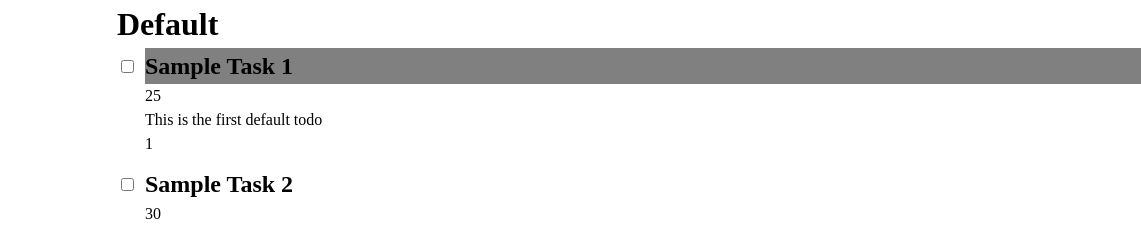
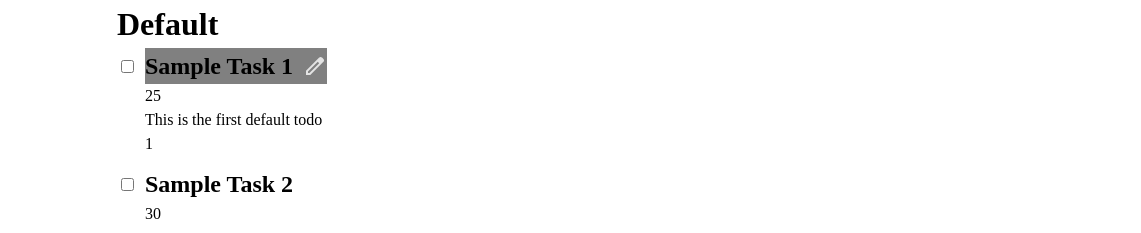
Before and after one commit to alexc2029/odin-todolist, a website built with webpack: page src/template.html in a window 1280 px wide. Both pictures are taken after a click on the element "Sample Task 1". Shown: the top 233 px of the page, 139-1280 px from the left. Built offline with nearby package versions, Linux system fonts and the light colour scheme; files whose address does not match are found by name.

Commit message:
Style edit button for todo items

```diff
--- a/src/dom-functions.js
+++ b/src/dom-functions.js
@@ -1,6 +1,5 @@
 import tagIcon from "./icons/tag.svg";
-import pinIcon from "./icons/pin.svg";
-import checkCircleEmptyIcon from "./icons/check-circle-empty.svg";
+import editSvg from "./icons/edit.svg";
 import {
 	addCollapsibleInfoListeners,
 	addTodoCheckListener,
@@ -30,9 +29,14 @@ export function displayTodoItems(todoList) {
 	for (const item of todoList.items) {
 		const card = document.createElement("div");
 
-		const topRow = document.createElement("h2");
-		topRow.textContent = item.title;
-		topRow.className = "show-collapsible-info";
+		const topRow = document.createElement("div");
+		topRow.className = "top-row";
+
+		const title = document.createElement("h2");
+		title.textContent = item.title;
+		title.className = "show-collapsible-info";
+
+		topRow.appendChild(title);
 
 		const checkbox = document.createElement("input");
 		checkbox.type = "checkbox";
@@ -40,6 +44,11 @@ export function displayTodoItems(todoList) {
 
 		/// should find a way to call this from somewhere else
 		addTodoCheckListener(item, todoList, checkbox);
+
+		const editIcon = document.createElement("img");
+		editIcon.src = editSvg;
+		editIcon.className = "edit-icon";
+		topRow.appendChild(editIcon);
 
 		const dueDate = document.createElement("div");
 		dueDate.textContent = item.dueDate;
--- a/src/event-listeners.js
+++ b/src/event-listeners.js
@@ -12,7 +12,9 @@ export function addCollapsibleInfoListeners() {
 	for (let collapsible of collapsibles) {
 		collapsible.addEventListener("click", function () {
 			this.classList.toggle("active");
-			let content = this.nextElementSibling.nextElementSibling;
+			this.parentElement.classList.toggle("active");
+			let content =
+				this.parentElement.nextElementSibling.nextElementSibling;
 			if (content.style.visibility === "visible") {
 				content.style.visibility = "hidden";
 			} else {
--- a/src/styles.css
+++ b/src/styles.css
@@ -76,6 +76,32 @@ body {
 		place-self: center;
 	}
 
+	& .edit-icon {
+		visibility: hidden;
+		place-self: center;
+		margin-left: 10px;
+		grid-column: 2;
+		grid-row: 1;
+	}
+
+	& .top-row {
+		display: flex;
+		align-items: center;
+		width: fit-content;
+	}
+
+	& .top-row:hover,
+	.top-row.active {
+		background-color: gray;
+		& .edit-icon {
+			visibility: visible;
+		}
+	}
+
+	& .active + .edit-icon {
+		visibility: visible;
+	}
+
 	& > div > .show-collapsible-info {
 		cursor: pointer;
 		grid-column: 2;
@@ -96,8 +122,3 @@ body {
 		transition: max-height 0.2s ease-out;
 	}
 }
-
-.active,
-.show-collapsible-info:hover {
-	background-color: gray;
-}
```
Also changed, not shown: src/icons/check-circle-empty.svg (deleted), src/icons/check-circle.svg (deleted), src/icons/edit.svg (added), src/icons/pin.svg (deleted), 4 other files.
